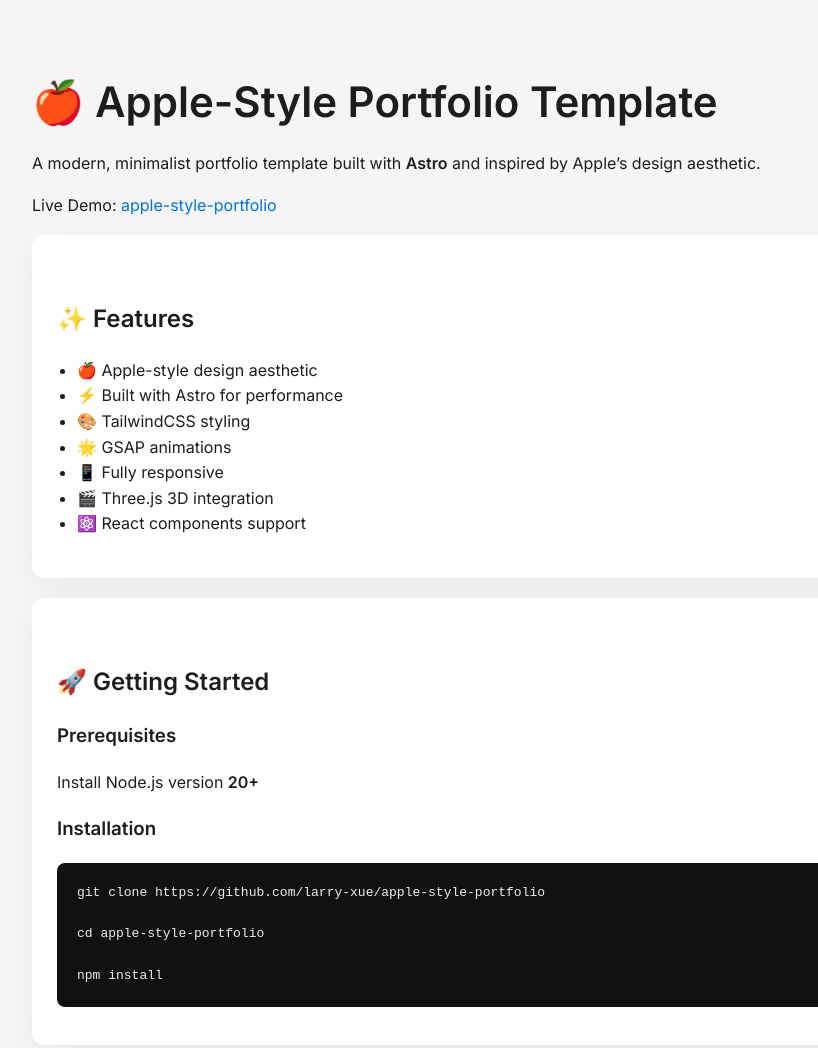
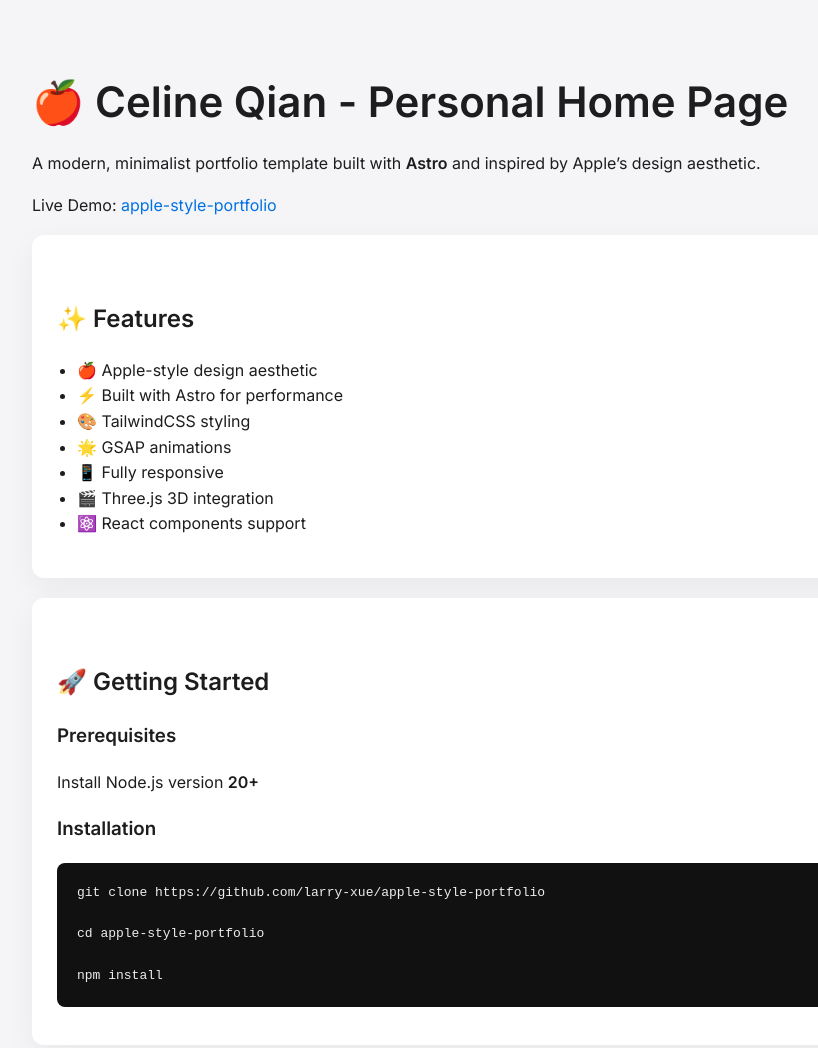
Before and after one commit to qianqin1379-hash/CELINE-QIAN-WEBSITE, a website: page index.html in a window 1280 px wide. Shown: the top 1048 px of the page, without its empty margins (158-976 px from the left). Drawn offline with Linux system fonts and the light colour scheme.

Commit message:
Update index.html

```diff
--- a/index.html
+++ b/index.html
@@ -4,7 +4,7 @@
 <meta charset="UTF-8">
 <meta name="viewport" content="width=device-width, initial-scale=1.0">
 
-<title>Apple Style Portfolio Template</title>
+<title>Celine Qian - Personal Home Page</title>
 
 <link href="https://fonts.googleapis.com/css2?family=Inter:wght@300;400;600&display=swap" rel="stylesheet">
 
@@ -82,7 +82,7 @@
 
 <div class="container">
 
-<h1>🍎 Apple-Style Portfolio Template</h1>
+<h1>🍎 Celine Qian - Personal Home Page</h1>
 
 <p>A modern, minimalist portfolio template built with <b>Astro</b> and inspired by Apple’s design aesthetic.</p>
 
```
